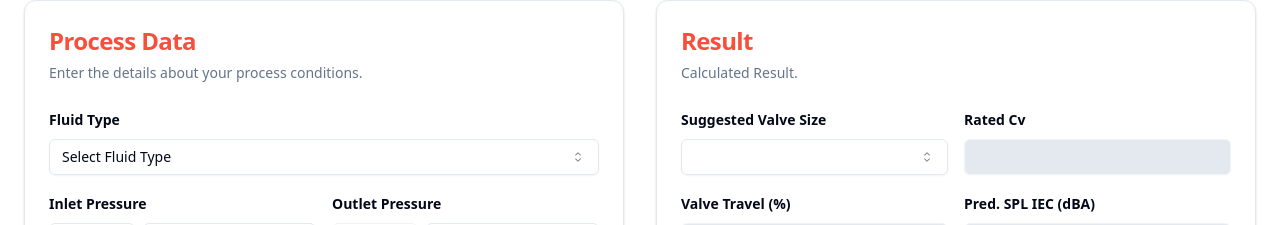
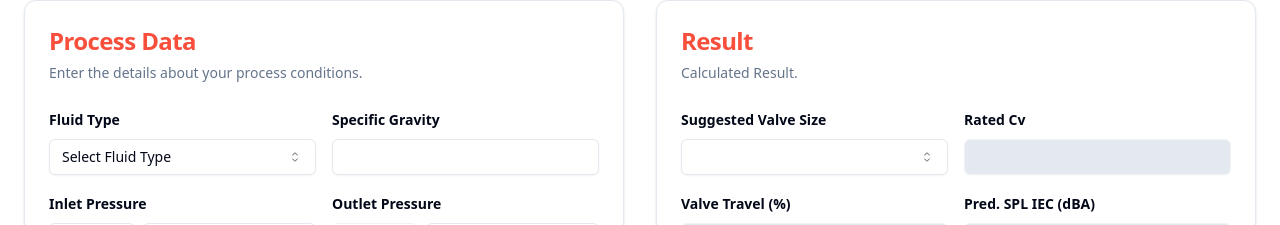
Before and after one commit to Adithyan777/messen-static, a Next.js app: page / in a window 1280 px wide. Shown: the part 168-393 px from the top of the page. Built offline with nearby package versions, Linux system fonts and the light colour scheme.

Commit message:
Added specific gravity input box.

```diff
--- a/app/processDataStore.js
+++ b/app/processDataStore.js
@@ -12,14 +12,16 @@ const useProcessDataStore = create(set => ({
         inletPressure: { value: "", unit: "bar" },
         outletPressure: { value: "", unit: "bar" },
         inletTemperature: { value: "", unit: "C" },
-        flowRate: { value: "", unit: "gal/min" }
+        flowRate: { value: "", unit: "gal/min" },
+        specificGravity : { value: ""}
     },
     formData: {
         fluidType: {value : undefined},
         inletPressure: { value: "", unit: "bar" },
         outletPressure: { value: "", unit: "bar" },
         inletTemperature: { value: "", unit: "C" },
-        flowRate: { value: "", unit: "gal/min" }
+        flowRate: { value: "", unit: "gal/min" },
+        specificGravity : { value: ""}
     },
     error: "",
     setFormData: (key, field, value) => set(state => {
@@ -48,7 +50,8 @@ const useProcessDataStore = create(set => ({
             inletPressure: { value: "10", unit: "psi" },
             outletPressure: { value: "5", unit: "psi" },
             inletTemperature: { value: "150", unit: "F" },
-            flowRate: { value: "100", unit: "m3/h" }
+            flowRate: { value: "100", unit: "m3/h" },
+            specificGravity : { value: "0.89"}
         };
         return { formData: sampleData, error: "" };
     }),
--- a/components/ProcessDataCard.jsx
+++ b/components/ProcessDataCard.jsx
@@ -34,6 +34,7 @@ function ProcessDataCard() {
                         <CardDescription>Enter the details about your process conditions.</CardDescription>
                     </CardHeader>
                     <CardContent className="grid gap-4">
+                        <div className="grid grid-cols-2 gap-4">
                         <div className="space-y-2">
                             <Label className="font-bold" htmlFor="fluid-type">Fluid Type</Label>
                             <div className="w-full">
@@ -48,6 +49,11 @@ function ProcessDataCard() {
                                     </SelectContent>
                                 </Select>
                             </div>
+                        </div>
+                        <div className="space-y-2">
+                            <Label className="font-bold" htmlFor="specific-gravity">Specific Gravity</Label>
+                            <Input id="specific-gravity-value" value={formData.specificGravity?.value || ''} onChange={(e) => handleInputChange("specificGravity", "value", e.target.value)}/>
+                        </div>
                         </div>
                         <div className="grid grid-cols-2 gap-4">
                             <div className="space-y-2">
```
